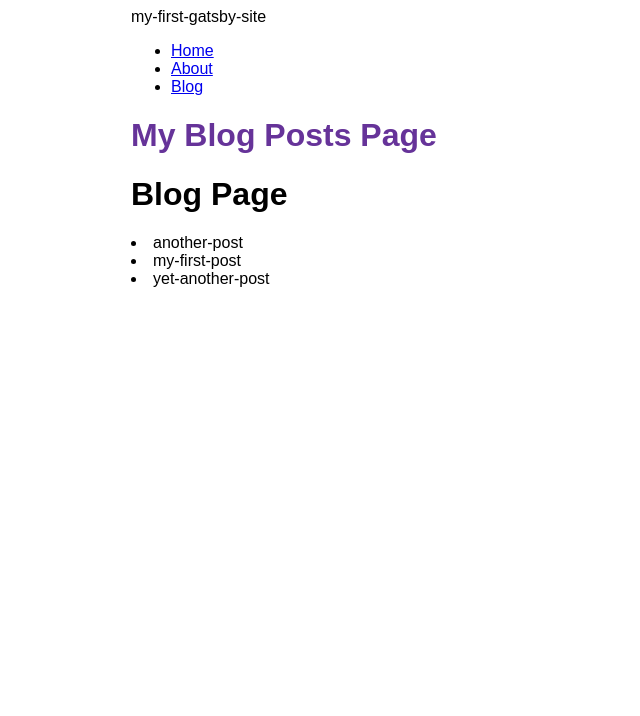
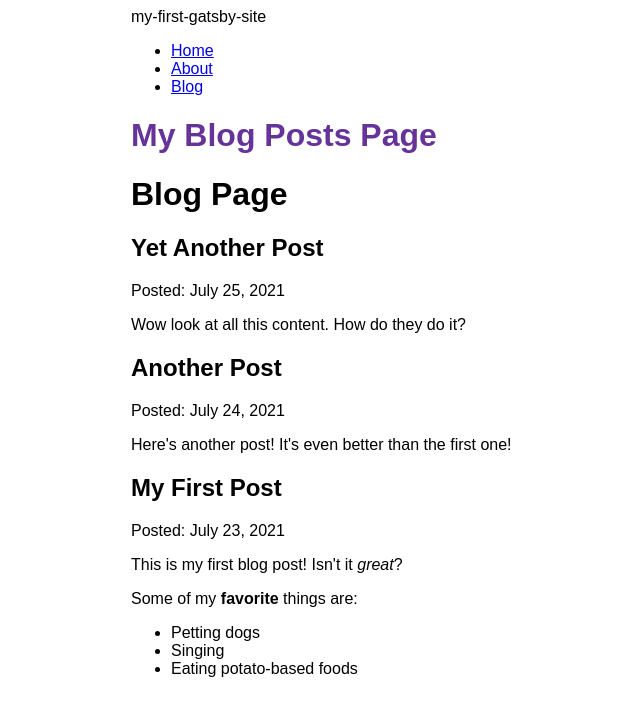
Before and after one commit to MGRaghavendra/my-first-gatsby-site, a Gatsby site: page /blog in a window 1280 px wide. Shown: the whole page, without its empty margins (259-899 px from the left). Built offline with nearby package versions, Linux system fonts and the light colour scheme; Gatsby itself is replaced by a stand-in of ours.

Commit message:
Finished Gatsby Tutorial Part 5

```diff
--- a/blog/another-post.mdx
+++ b/blog/another-post.mdx
@@ -0,0 +1,6 @@
+---
+title: "Another Post"
+date: "2021-07-24"
+---
+
+Here's another post! It's even better than the first one!
--- a/blog/my-first-post.mdx
+++ b/blog/my-first-post.mdx
@@ -0,0 +1,12 @@
+---
+title: "My First Post"
+date: "2021-07-23"
+---
+
+This is my first blog post! Isn't it *great*?
+
+Some of my **favorite** things are:
+
+* Petting dogs
+* Singing
+* Eating potato-based foods
--- a/blog/yet-another-post.mdx
+++ b/blog/yet-another-post.mdx
@@ -0,0 +1,6 @@
+---
+title: "Yet Another Post"
+date: "2021-07-25"
+---
+
+Wow look at all this content. How do they do it?
--- a/gatsby-config.js
+++ b/gatsby-config.js
@@ -13,5 +13,6 @@ module.exports = {
         path: `${__dirname}/blog`,
       }
     },
+    "gatsby-plugin-mdx"
   ],
 };
--- a/package.json
+++ b/package.json
@@ -15,8 +15,11 @@
     "clean": "gatsby clean"
   },
   "dependencies": {
+    "@mdx-js/mdx": "^1.6.22",
+    "@mdx-js/react": "^1.6.22",
     "gatsby": "^4.8.0",
     "gatsby-plugin-image": "^2.8.1",
+    "gatsby-plugin-mdx": "^3.9.0",
     "gatsby-plugin-sharp": "^4.8.1",
     "gatsby-source-filesystem": "^4.8.1",
     "react": "^17.0.1",
--- a/src/pages/blog.js
+++ b/src/pages/blog.js
@@ -1,22 +1,32 @@
 import { graphql } from "gatsby";
+import { MDXRenderer } from "gatsby-plugin-mdx";
 import React from "react";
 import Layout from "../components/layout";
-const Blog = ({data}) => {
+const Blog = ({ data }) => {
   return (
     <Layout title={"Blog"} pageTitle={"My Blog Posts"}>
       <h1>Blog Page</h1>
-      {
-          data.allFile.nodes.map(({name},index)=><li key={index}>{name}</li>)
-      }
+      {data.allMdx.nodes.map((node) => (
+        <article key={node.id}>
+          <h2>{node.frontmatter.title}</h2>
+          <p>Posted: {node.frontmatter.date}</p>
+          <MDXRenderer>{node.body}</MDXRenderer>
+        </article>
+      ))}
     </Layout>
   );
 };
 
 export const qeury = graphql`
-  {
-    allFile(filter: { sourceInstanceName: { eq: "blog" } }) {
+  query MyQuery {
+    allMdx(sort: { fields: frontmatter___date, order: DESC }) {
       nodes {
-        name
+        frontmatter {
+          date(formatString: "MMMM D, YYYY")
+          title
+        }
+        id
+        body
       }
     }
   }
```
Also changed, not shown: 1 other file.
